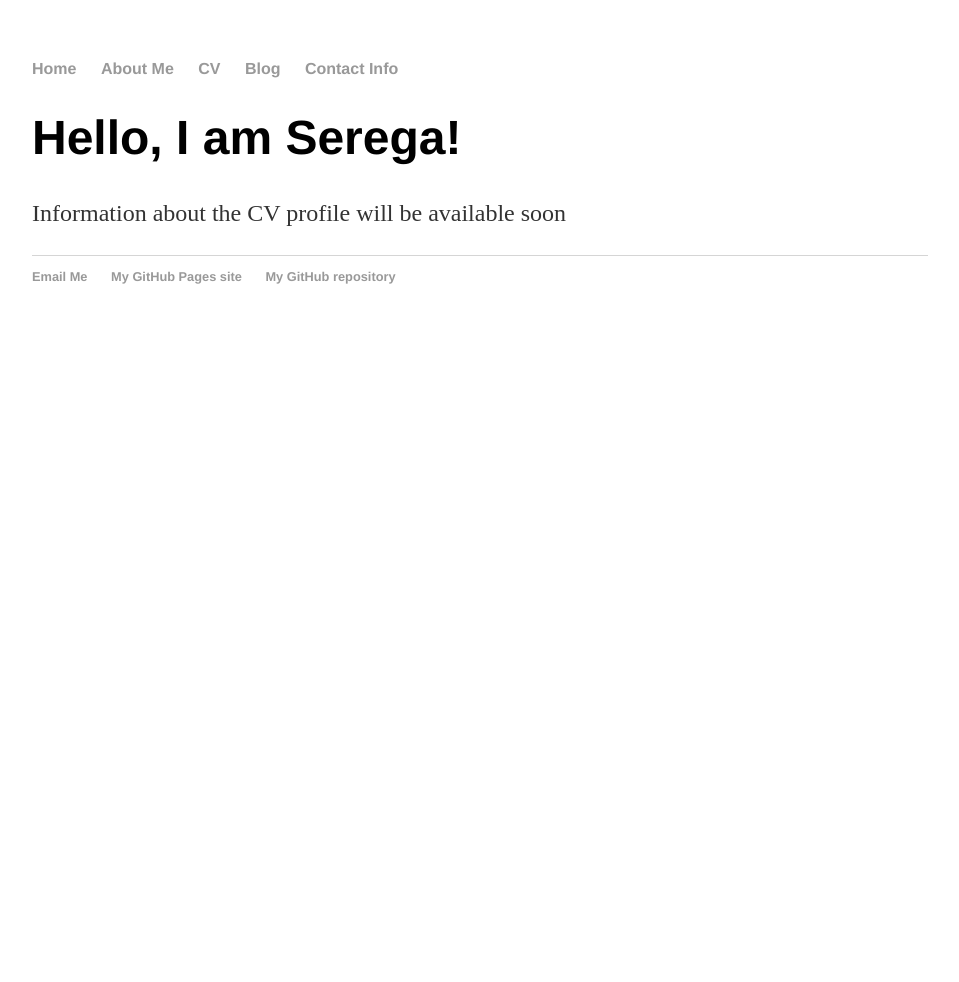
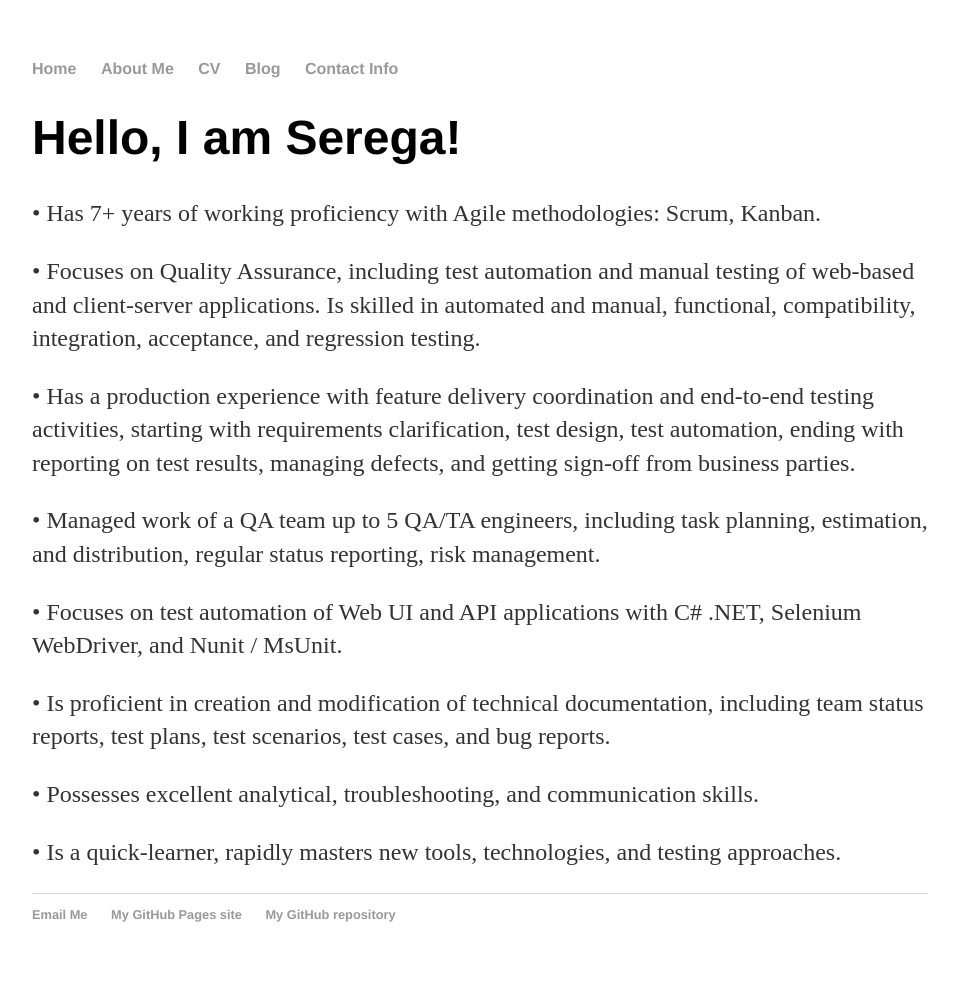
Before and after one commit to SeregaVRS/SeregaVRS.github.io, a Jekyll site: the page built from cv/index.html, in a window 1280 px wide. Shown: the whole page, without its empty margins (160-1119 px from the left). Built offline with Jekyll 4.4.1, drawn with Linux system fonts in a browser that asks for light colours; before the commit the page ends 900 px from its top, so only the background shows below that.

Commit message:
added info

```diff
--- a/cv/index.html
+++ b/cv/index.html
@@ -4,6 +4,14 @@ title: ! CV !
 ---
 <div class="blurb">
 	<h1>Hello, I am Serega!</h1>
-	<p>Information about the CV profile will be available soon</p>
+<p>•	Has 7+ years of working proficiency with Agile methodologies: Scrum, Kanban.</p>
+<p>•	Focuses on Quality Assurance, including test automation and manual testing of web-based and client-server applications. Is skilled in automated and manual, functional, compatibility, integration, acceptance, and regression testing.</p>
+<p>•	Has a production experience with feature delivery coordination and end-to-end testing activities, starting with requirements clarification, test design, test automation, ending with reporting on test results, managing defects, and getting sign-off from business parties.</p>
+<p>•	Managed work of a QA team up to 5 QA/TA engineers, including task planning, estimation, and distribution, regular status reporting, risk management.</p>
+<p>•	Focuses on test automation of Web UI and API applications with C# .NET, Selenium WebDriver, and Nunit / MsUnit.</p>
+<p>•	Is proficient in creation and modification of technical documentation, including team status reports, test plans, test scenarios, test cases, and bug reports.</p>
+<p>•	Possesses excellent analytical, troubleshooting, and communication skills.</p>
+<p>•	Is a quick-learner, rapidly masters new tools, technologies, and testing approaches.</p>
+
 </div>
 <!-- /.blurb -->
```
